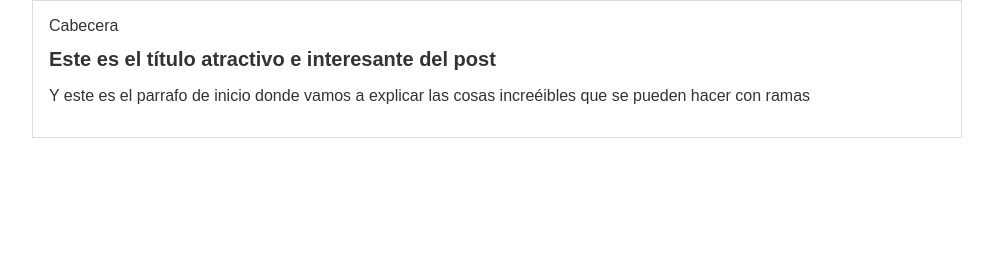
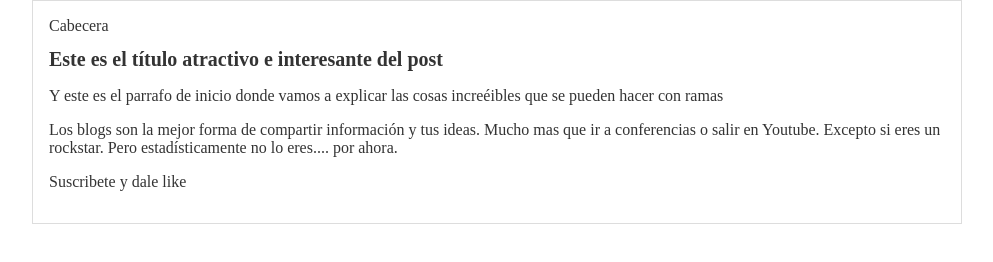
Before and after one commit to ValeCifuentes/Hyperblog, a plain HTML site: page index.html in a window 1280 px wide. Shown: the whole page, without its empty margins (143-1136 px from the left). Drawn offline with Linux system fonts and the light colour scheme.

Commit message:
agregado el contenido adicional del blog y una mejor tipografia

```diff
--- a/css/style.css
+++ b/css/style.css
@@ -2,7 +2,7 @@ body
 {
     color: #333;
     text-align: center;
-    font-family: "Arial";
+    font-family: sans-serif
     font-size: 16px;
     margin: 0;
     padding: 0;
--- a/index.html
+++ b/index.html
@@ -16,6 +16,13 @@
                     Y este es el parrafo de inicio donde vamos a explicar las cosas
                     increéibles que se pueden hacer con ramas
                 </p>
+                <p>
+                    Los blogs son la mejor forma de compartir información y tus
+                    ideas. Mucho mas que ir a conferencias o salir en Youtube.
+                    Excepto si eres un rockstar. Pero estadísticamente no lo eres....
+                    por ahora.
+                </p>
+                <p>Suscribete y dale like</p>
             </div>
         </div>
     </body>
```
